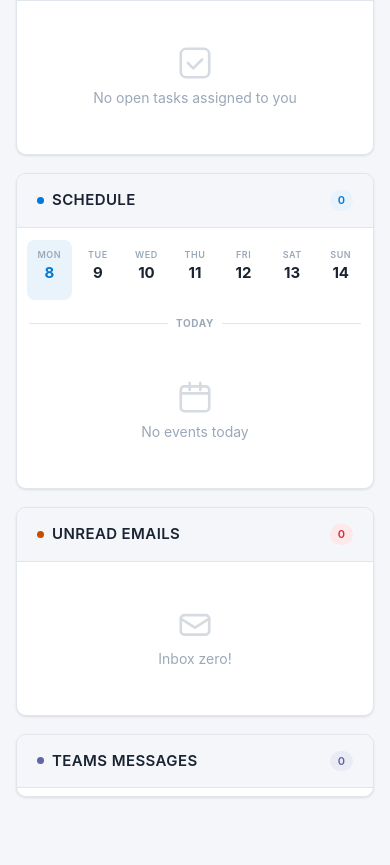
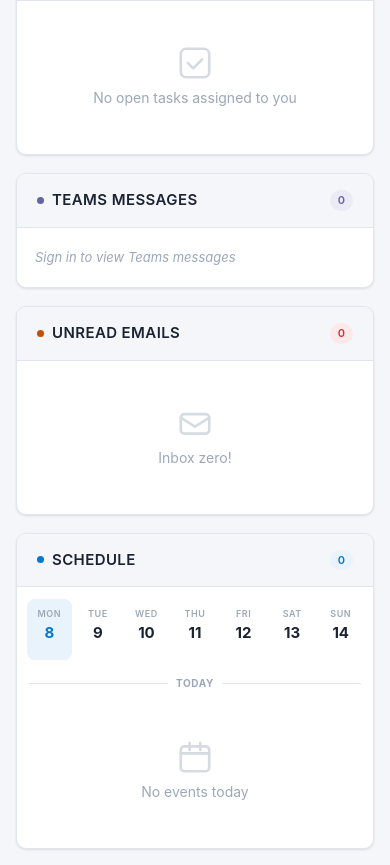
Before and after one commit to tajul-saajan/day-bridge, a website: page index.html in a window 390 px wide. Shown: the part 547-1412 px from the top of the page. Before the commit the page ends 1360 px from the top, so only its background shows below. Drawn offline with Linux system fonts and the light colour scheme.

Commit message:
CHG:Re-allocation

```diff
--- a/app.js
+++ b/app.js
@@ -43,7 +43,6 @@ function onLogoutSuccess() {
   document.getElementById('userInfo').classList.add('hidden');
   document.getElementById('notifWrapper').classList.add('hidden');
   document.getElementById('statusBar').classList.add('hidden');
-  document.getElementById('teamsCard').classList.add('hidden');
   renderMockData();
 }
 
@@ -324,14 +323,12 @@ function renderTeamsChats(chats) {
   if (!list) return;
 
   if (!chats.length) {
-    if (_teamsToken) {
-      // Connected to Teams but all chats are read
-      card?.classList.remove('hidden');
-      list.innerHTML = '<div class="teams-empty">No unread messages</div>';
-      if (count) count.textContent = '0';
-    } else {
-      card?.classList.add('hidden');
-    }
+    // Teams is now a primary column — always visible, never hidden
+    card?.classList.remove('hidden');
+    if (count) count.textContent = '0';
+    list.innerHTML = _teamsToken
+      ? '<div class="teams-empty">No unread messages</div>'
+      : '<div class="teams-empty">Sign in to view Teams messages</div>';
     return;
   }
   card?.classList.remove('hidden');
@@ -536,6 +533,7 @@ function renderMockData() {
   renderCalendar([]);
   renderEmails([]);
   renderWeeklySchedule([]);
+  renderTeamsChats([]);
   updateStats([], 0, 0);
 
   const fill = document.getElementById('psFill');
--- a/index.html
+++ b/index.html
@@ -161,18 +161,16 @@
         <div id="taskList" class="list-container"></div>
       </section>
 
-      <!-- Col 2: Schedule -->
-      <section class="card">
+      <!-- Col 2: Teams Messages -->
+      <section class="card" id="teamsCard">
         <div class="card-header">
           <div class="card-title focus-title">
-            <span class="focus-dot focus-dot-blue"></span>
-            <span>Schedule</span>
+            <span class="focus-dot" style="background:#6264a7"></span>
+            <span>Teams Messages</span>
           </div>
-          <span id="eventCount" class="badge badge-blue">0</span>
+          <span id="teamsCount" class="badge" style="background:#ebebf5;color:#6264a7">0</span>
         </div>
-        <div id="weeklyList" class="weekly-grid"></div>
-        <div class="schedule-today-divider"><span>Today</span></div>
-        <div id="eventList" class="list-container"></div>
+        <div id="teamsList" class="teams-list"></div>
       </section>
 
       <!-- Col 3: Emails -->
@@ -189,18 +187,20 @@
 
     </div>
 
-    <!-- Bottom Row: Teams + BambooHR -->
+    <!-- Bottom Row: Schedule + BambooHR -->
     <div class="bottom-row">
 
-      <section class="card" id="teamsCard">
+      <section class="card">
         <div class="card-header">
           <div class="card-title focus-title">
-            <span class="focus-dot" style="background:#6264a7"></span>
-            <span>Teams Messages</span>
+            <span class="focus-dot focus-dot-blue"></span>
+            <span>Schedule</span>
           </div>
-          <span id="teamsCount" class="badge" style="background:#ebebf5;color:#6264a7">0</span>
+          <span id="eventCount" class="badge badge-blue">0</span>
         </div>
-        <div id="teamsList" class="teams-list"></div>
+        <div id="weeklyList" class="weekly-grid"></div>
+        <div class="schedule-today-divider"><span>Today</span></div>
+        <div id="eventList" class="list-container"></div>
       </section>
 
       <section class="card hidden" id="bambooCard">
--- a/styles.css
+++ b/styles.css
@@ -565,7 +565,7 @@ body {
 .teams-list {
   padding: 4px 0;
   overflow-y: auto;
-  max-height: clamp(220px, calc(100vh - 520px), 420px);
+  max-height: clamp(320px, calc(100vh - 400px), 680px);
 }
 .teams-item {
   display: flex; align-items: flex-start; gap: 12px;
```
